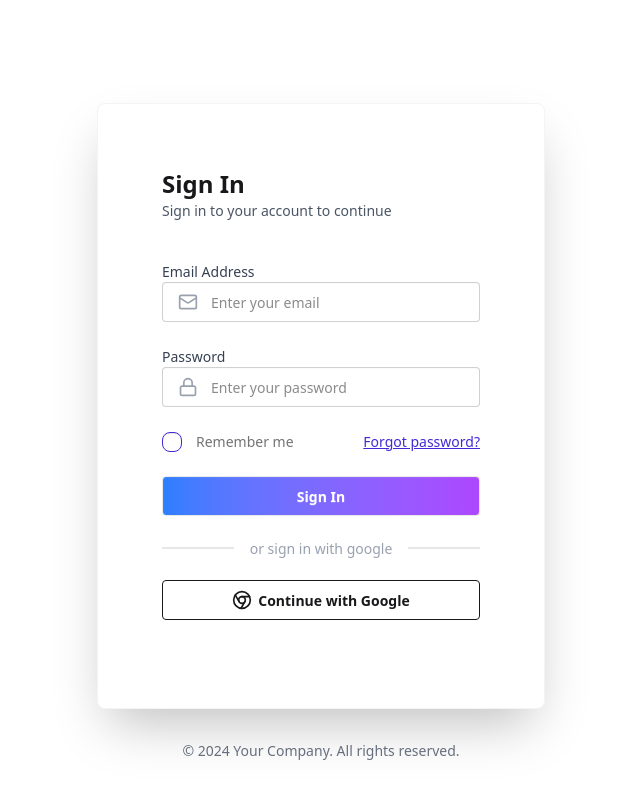
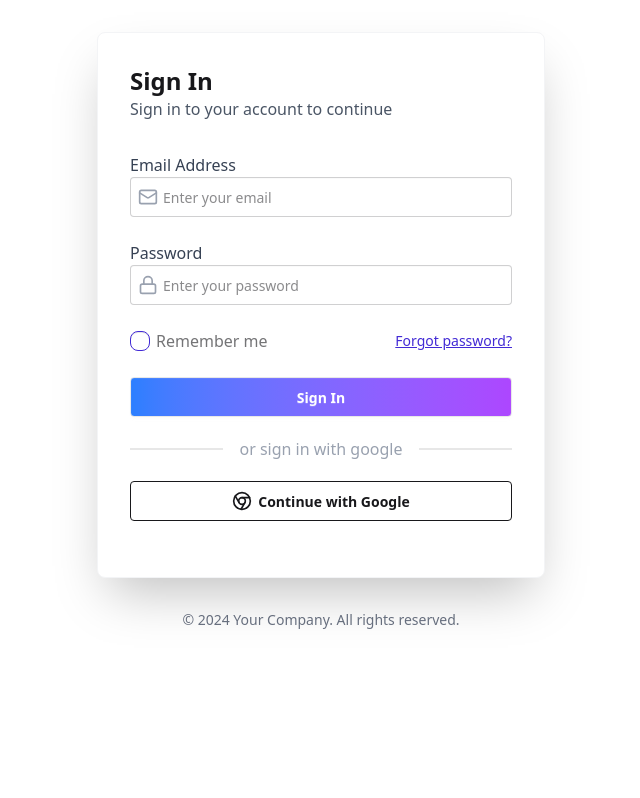
Before and after one commit to Saddu-0302/vms-frontend, a React (Vite) app: page / in a window 1280 px wide. Shown: the top 798 px of the page, without its empty margins (319-959 px from the left). Built offline with nearby package versions, Linux system fonts and the light colour scheme; no server answers.

Commit message:
update style

```diff
--- a/src/components/Login.tsx
+++ b/src/components/Login.tsx
@@ -34,25 +34,18 @@ const Login = () => {
         }
     }, [isSuccess, isError])
     return <>
-        <div className="min-h-screen ">
+        <div className="min-h-screen -mx-5">
             {/* Background Pattern */}
-            <div className="absolute inset-0 bg-grid-pattern opacity-5"></div>
-
-            <div className="relative flex items-center  justify-center min-h-screen p-4">
+            <div className="relative flex items-center justify-center">
                 <div className="w-full max-w-md">
                     {/* Main Card */}
                     <div className="card bg-white shadow-2xl border border-gray-100">
-                        <div className="card-body p-8">
+                        <div className="">
                             {/* Header */}
                             <div className="text-start mb-8">
                                 <h1 className="text-2xl font-bold">Sign In</h1>
                                 <p className="text-gray-600">Sign in to your account to continue</p>
                             </div>
-
-
-
-
-
                             {/* Login Form */}
                             <form onSubmit={formik.handleSubmit} className="space-y-6">
                                 {/* Email Field */}
@@ -63,10 +56,10 @@ const Login = () => {
                                             {...formik.getFieldProps("email")}
                                             type="email"
                                             placeholder="Enter your email"
-                                            className="input input-bordered w-full  pl-12 focus:input-primary"
+                                            className="input input-bordered w-full focus:input-primary pl-8"
                                             required
                                         />
-                                        <Mail className="absolute left-4 top-1/2 transform -translate-y-1/2 text-gray-400 w-5 h-5" />
+                                        <Mail className="absolute left-2 top-1/2 transform -translate-y-1/2 text-gray-400 w-5 h-5" />
                                     </div>
                                     {
                                         formik.touched.email && formik.errors.email &&
@@ -82,10 +75,10 @@ const Login = () => {
                                             {...formik.getFieldProps("password")}
                                             type="password"
                                             placeholder="Enter your password"
-                                            className="input input-bordered w-full pl-12 focus:input-primary"
+                                            className="input input-bordered w-full pl-8 focus:input-primary"
                                             required
                                         />
-                                        <Lock className="absolute left-4 top-1/2 transform -translate-y-1/2 text-gray-400 w-5 h-5" />
+                                        <Lock className="absolute left-2 top-1/2 transform -translate-y-1/2 text-gray-400 w-5 h-5" />
                                     </div>
                                     {
                                         formik.touched.password && formik.errors.password &&
@@ -98,7 +91,7 @@ const Login = () => {
                                 <div className="flex items-center justify-between">
                                     <label className="label cursor-pointer">
                                         <input type="checkbox" className="checkbox checkbox-primary checkbox-sm" />
-                                        <span className="label-text ml-2">Remember me</span>
+                                        <span className="label-text ">Remember me</span>
                                     </label>
                                     <a href="#" className="link link-primary text-sm">
                                         Forgot password?
```
